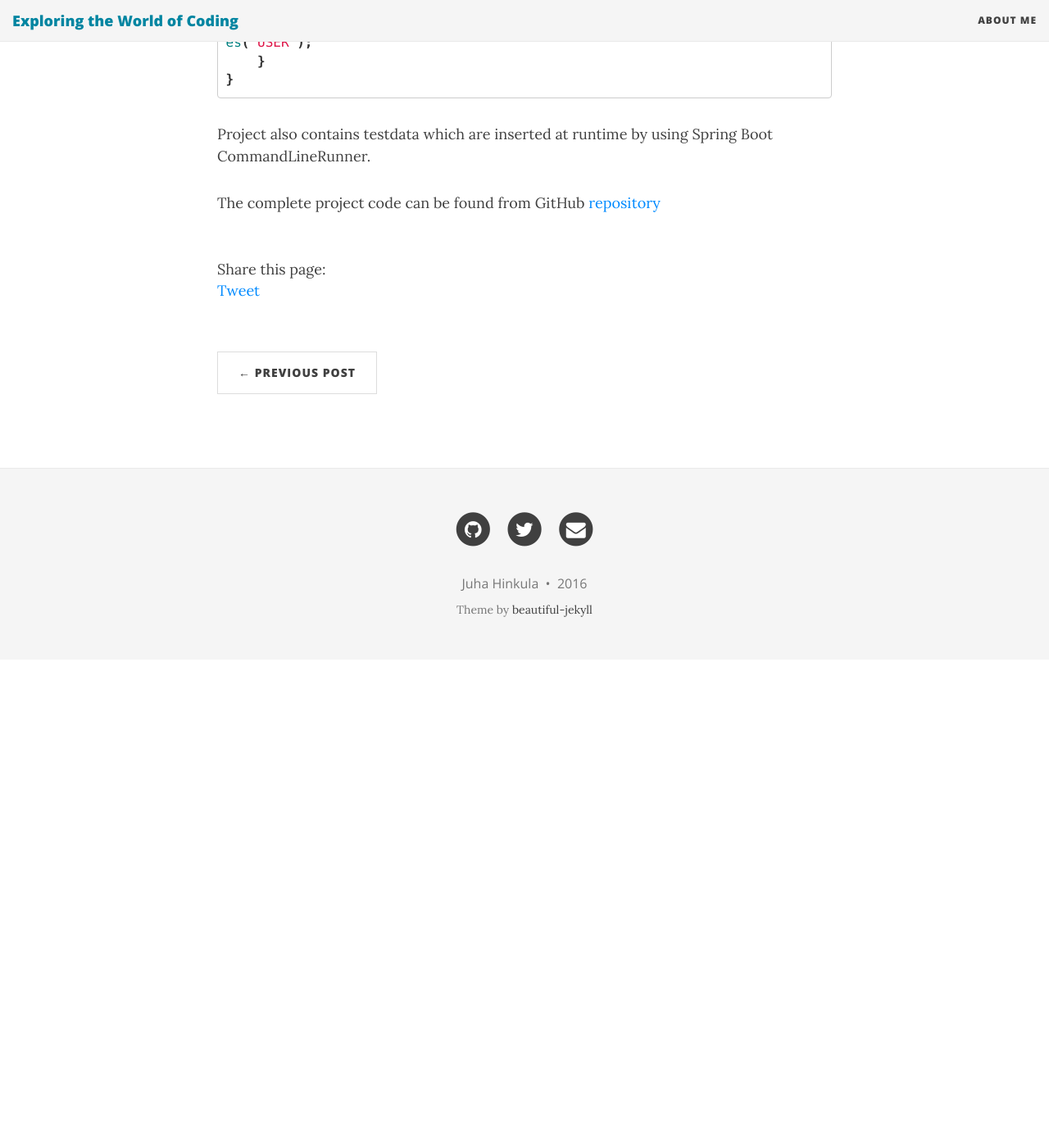
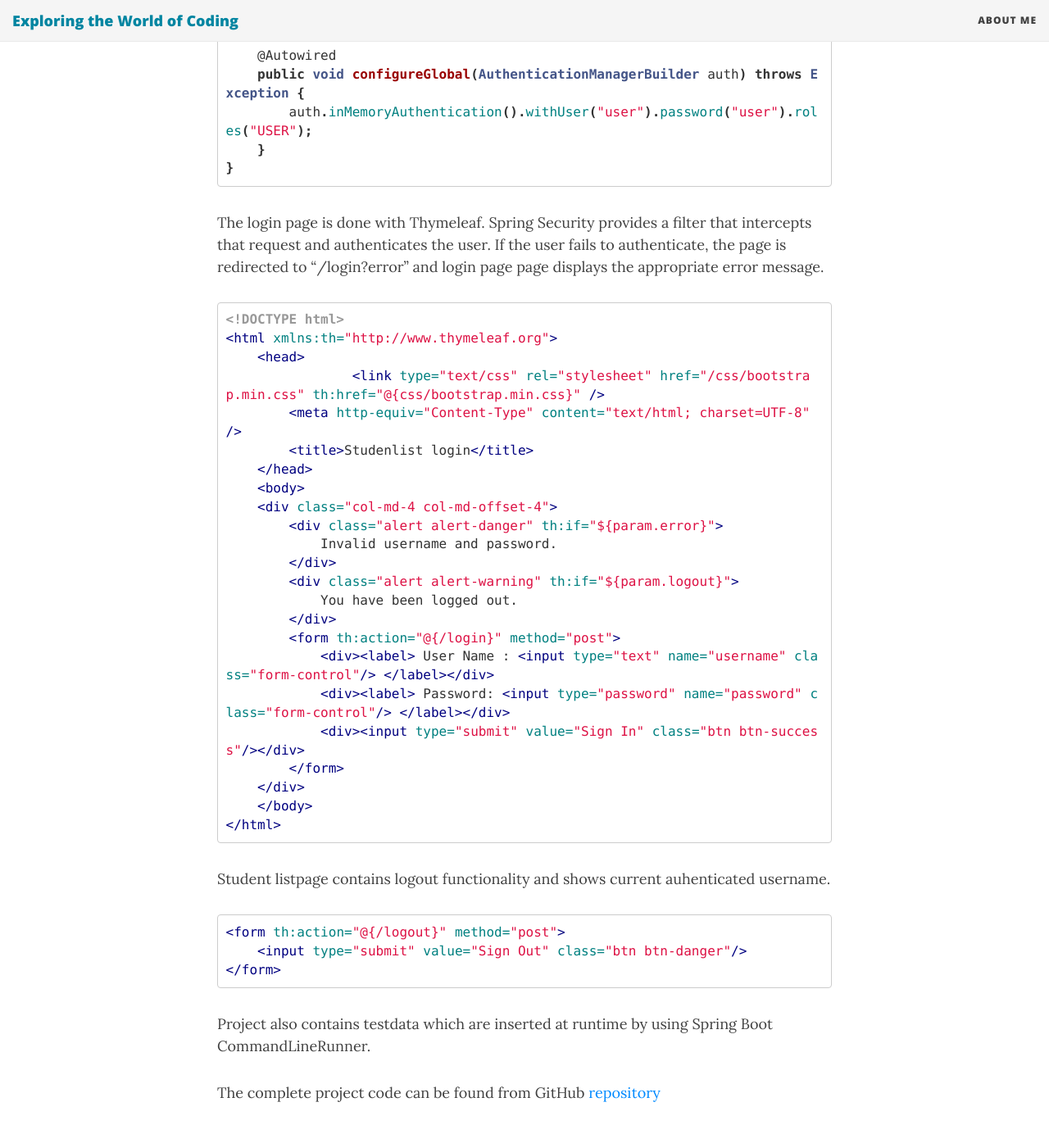
Before and after one commit to juhahinkula/juhahinkula.github.io, a Jekyll site: the page built from _posts/2016-07-08-crudboot-security.markdown, in a window 1280 px wide and 1400 px high, scrolled down 2084 px. Shown: the top 1384 px of the window at 82% size. Built offline with Jekyll 4.4.1, drawn with Linux system fonts in a browser that asks for light colours; nearby versions of some CDN libraries; comment, search, counter and statistics services are not loaded; before the commit the page ends 2889 px from its top, so only the background shows below that; some of the changed text lies outside the part shown.

Commit message:
new post

```diff
--- a/_posts/2016-07-08-crudboot-security.markdown
+++ b/_posts/2016-07-08-crudboot-security.markdown
@@ -30,7 +30,7 @@ Authentication was added by using Spring Security. The first step is to add Spir
 </dependencies>
 {% endhighlight %}
 
-WebSecurityConfig class contains Spring Security configurations. This example uses inMemoryAuthentication where users are created at runtime.
+WebSecurityConfig class contains Spring Security configurations. The configure(HttpSecurity) method defines which URL paths are secured and which are not. Only authenticated users can access student list and create or delete users. This example uses inMemoryAuthentication where users are created at runtime. Note! You have to enable static/css foleder in your configuration. Otherwise css styling is not working without authentication (login page).
 
 {% highlight java %}
 @Configuration
@@ -39,25 +39,25 @@ public class WebSecurityConfig extends WebSecurityConfigurerAdapter {
 	@Override
     protected void configure(HttpSecurity http) throws Exception {
 
-    	http
-    		.authorizeRequests().antMatchers("/css/**").permitAll() // Enable css when logged out
-    			.and()
-            .authorizeRequests()
-                .antMatchers("/", "add", "delete/{id}", "save", "students")
-                .permitAll()
-                .anyRequest().authenticated()
-                .and()
-            .formLogin()
-                .loginPage("/login")
-                .defaultSuccessUrl("/students")
-                .permitAll()
-            	.and()
-            .logout()
-            	.permitAll()
-            	.and()
-            .httpBasic()
-            	.and()
-            .csrf().disable(); //Disable CSRF
+      http
+        .authorizeRequests().antMatchers("/css/**").permitAll() // Enable css when logged out
+          .and()
+        .authorizeRequests()
+          .antMatchers("/", "add", "delete/{id}", "save", "students")
+            .permitAll()
+            .anyRequest().authenticated()
+            .and()
+        .formLogin()
+            .loginPage("/login")
+            .defaultSuccessUrl("/students")
+            .permitAll()
+            .and()
+        .logout()
+            .permitAll()
+            .and()
+        .httpBasic()
+            .and()
+        .csrf().disable(); //Disable CSRF
     }
 
     @Autowired
@@ -67,6 +67,44 @@ public class WebSecurityConfig extends WebSecurityConfigurerAdapter {
 }
 {% endhighlight %}
 
+The login page is done with Thymeleaf. Spring Security provides a filter that intercepts that request and authenticates the user. If the user fails to authenticate, the page is redirected to "/login?error" and login page page displays the appropriate error message.
+
+{% highlight html %}
+<!DOCTYPE html>
+<html xmlns:th="http://www.thymeleaf.org">
+    <head>
+		<link type="text/css" rel="stylesheet" href="/css/bootstrap.min.css" th:href="@{css/bootstrap.min.css}" />
+     	<meta http-equiv="Content-Type" content="text/html; charset=UTF-8" />
+        <title>Studenlist login</title>
+    </head>
+    <body>
+    <div class="col-md-4 col-md-offset-4">
+        <div class="alert alert-danger" th:if="${param.error}">
+            Invalid username and password.
+        </div>
+        <div class="alert alert-warning" th:if="${param.logout}">
+            You have been logged out.
+        </div>
+        <form th:action="@{/login}" method="post">
+            <div><label> User Name : <input type="text" name="username" class="form-control"/> </label></div>
+            <div><label> Password: <input type="password" name="password" class="form-control"/> </label></div>
+            <div><input type="submit" value="Sign In" class="btn btn-success"/></div>
+        </form>
+    </div>
+    </body>
+</html>
+{% endhighlight %}
+
+Student listpage contains logout functionality and shows current auhenticated username.
+
+{% highlight html %}
+<form th:action="@{/logout}" method="post">
+    <input type="submit" value="Sign Out" class="btn btn-danger"/>
+</form>
+{% endhighlight %}
+
+
+
 Project also contains testdata which are inserted at runtime by using Spring Boot CommandLineRunner.
 
 The complete project code can be found from GitHub [repository](https://github.com/juhahinkula/StudentListSecure.git)
```
